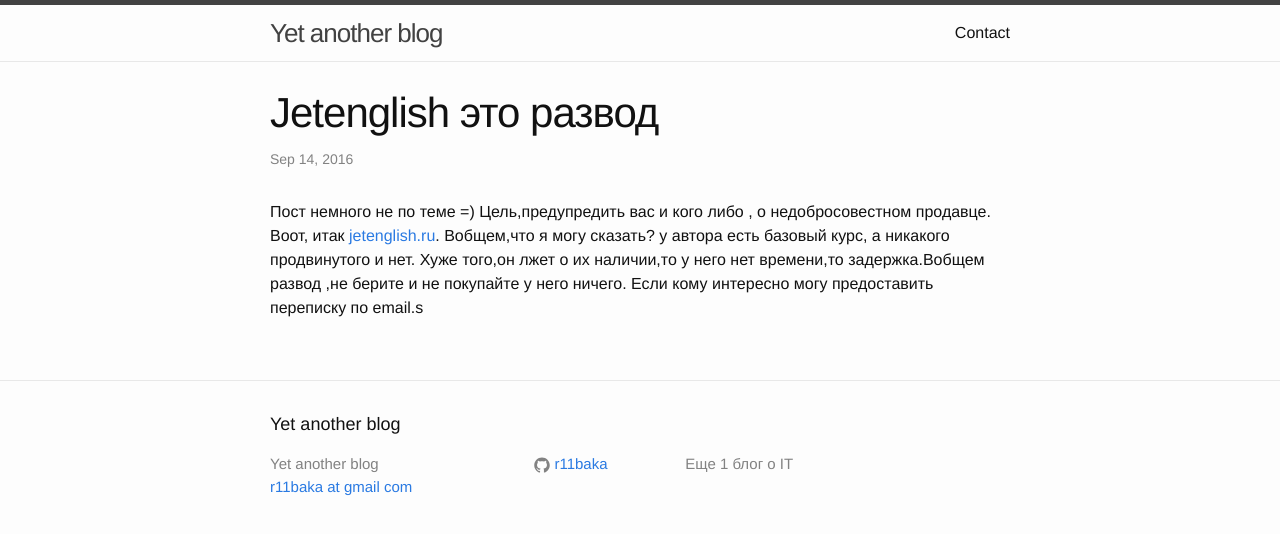
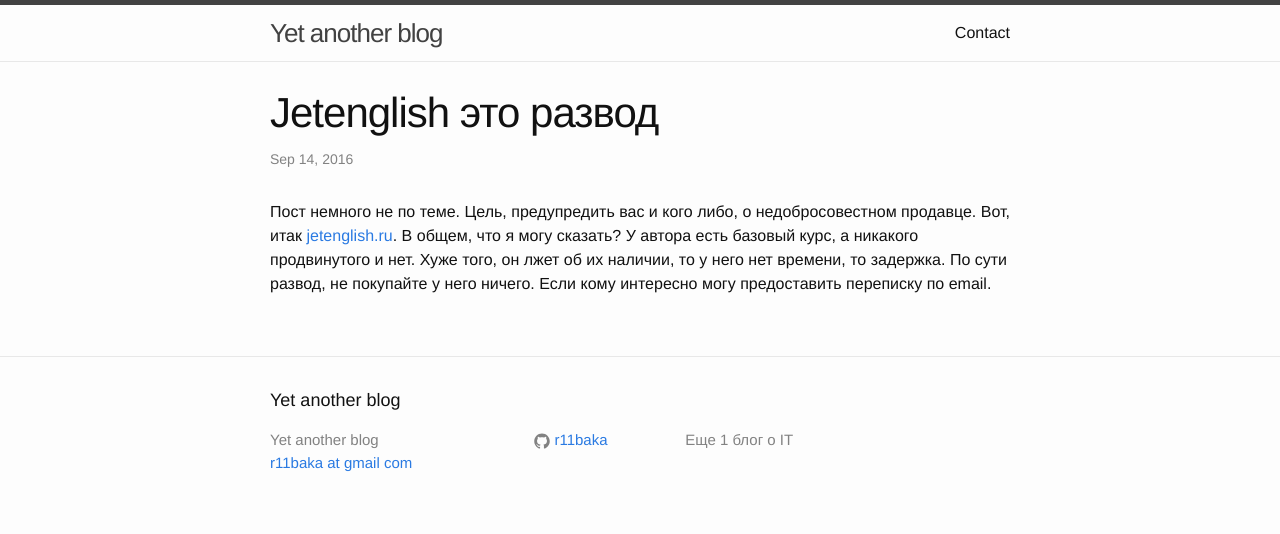
Before and after one commit to R11baka/r11baka.github.io, a Jekyll site: the page built from _posts/2016-09-13-jetenglish.markdown, in a window 1280 px wide. Shown: the top 534 px of the page. Built offline with Jekyll 4.4.1, drawn with Linux system fonts in a browser that asks for light colours; comment, search, counter and statistics services are not loaded.

Commit message:
Updated 2016-09-13-jetenglish.markdown

```diff
--- a/_posts/2016-09-13-jetenglish.markdown
+++ b/_posts/2016-09-13-jetenglish.markdown
@@ -5,8 +5,8 @@ date: '2016-09-14 15:05:00 +0300'
 categories: 'английский, jetenglish'
 published: true
 ---
-Пост немного не по теме =) Цель,предупредить вас и кого либо , о недобросовестном продавце.
-Воот, итак [jetenglish.ru](http://jetenglish.ru/). Вобщем,что я могу сказать? у автора есть базовый курс,
+Пост немного не по теме. Цель, предупредить вас и кого либо, о недобросовестном продавце.
+Вот, итак [jetenglish.ru](http://jetenglish.ru/). В общем, что я могу сказать? У автора есть базовый курс,
 а никакого продвинутого и нет.
-Хуже того,он лжет о их наличии,то у него нет времени,то задержка.Вобщем развод ,не берите и не покупайте у него ничего.
-Если кому интересно могу предоставить переписку по email.s
+Хуже того, он лжет об их наличии, то у него нет времени, то задержка. По сути развод, не покупайте у него ничего.
+Если кому интересно могу предоставить переписку по email.
```
